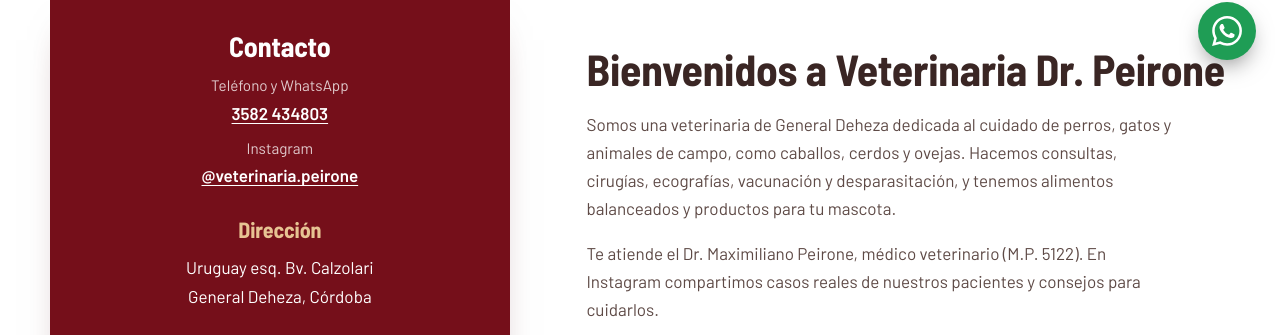
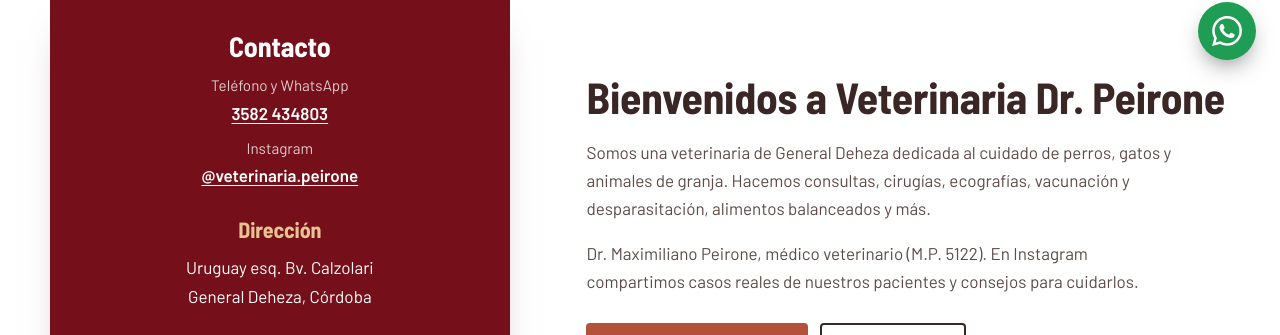
Before and after one commit to Uziel44/vetpeirone, a plain HTML site: page index.html in a window 1280 px wide. Shown: the part 716-1051 px from the top of the page. Drawn offline with Linux system fonts and the light colour scheme.

Commit message:
Actualizar textos de la seccion de bienvenida
Co-Authored-By: Claude Sonnet 5.5 <noreply@anthropic.com>

```diff
--- a/index.html
+++ b/index.html
@@ -123,8 +123,8 @@
 
         <div class="welcome-text">
           <h2 class="section-title" id="titulo-bienvenida">Bienvenidos a Veterinaria Dr. Peirone</h2>
-          <p>Somos una veterinaria de General Deheza dedicada al cuidado de perros, gatos y animales de campo, como caballos, cerdos y ovejas. Hacemos consultas, cirugías, ecografías, vacunación y desparasitación, y tenemos alimentos balanceados y productos para tu mascota.</p>
-          <p>Te atiende el Dr. Maximiliano Peirone, médico veterinario (M.P. 5122). En Instagram compartimos casos reales de nuestros pacientes y consejos para cuidarlos.</p>
+          <p>Somos una veterinaria de General Deheza dedicada al cuidado de perros, gatos y animales de granja. Hacemos consultas, cirugías, ecografías, vacunación y desparasitación, alimentos balanceados y más.</p>
+          <p> Dr. Maximiliano Peirone, médico veterinario (M.P. 5122). En Instagram compartimos casos reales de nuestros pacientes y consejos para cuidarlos.</p>
           <div class="btn-row">
             <a class="btn btn-accent" href="https://wa.me/5493582434803" target="_blank" rel="noopener">Escribinos por WhatsApp</a>
             <a class="btn btn-outline" href="https://www.instagram.com/veterinaria.peirone/" target="_blank" rel="noopener">Ver Instagram</a>
```
